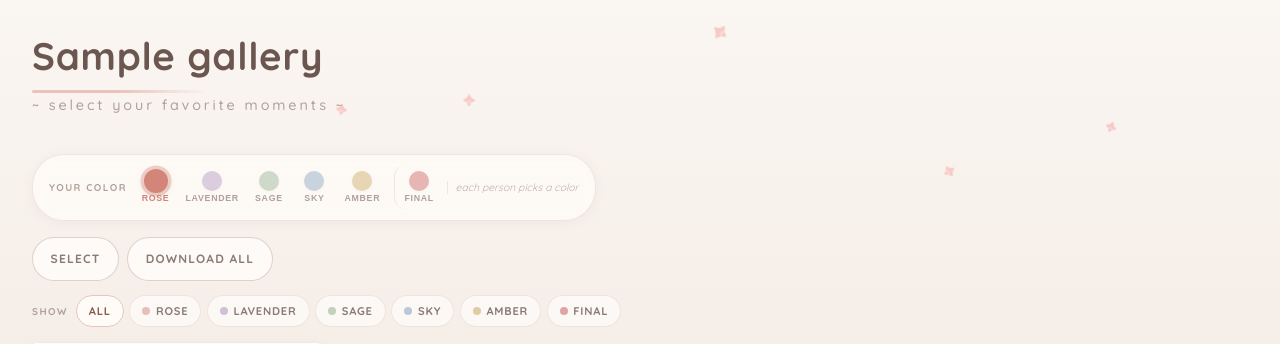
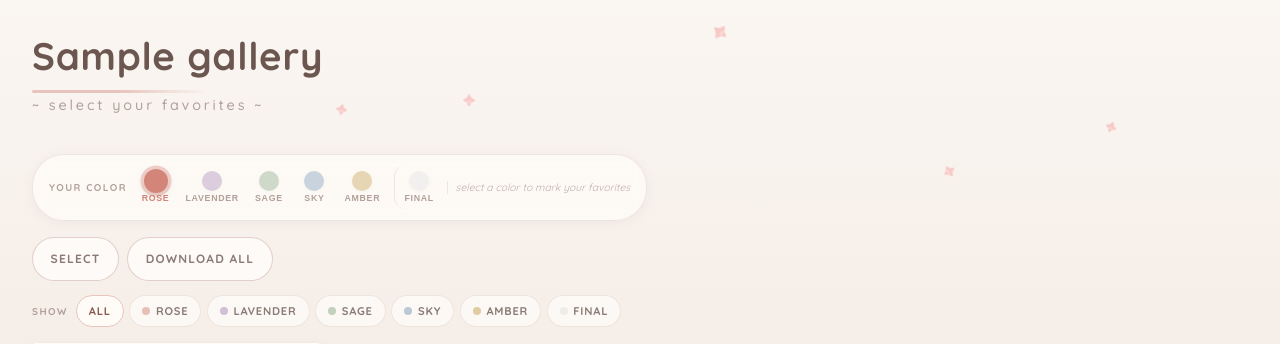
Before and after one commit to rijun/cosplay-photography-toolkit, a Django app: template web/templates/gallery.html in a window 1280 px wide. Shown: the top 344 px of the page. Run offline with Django 5.2, Linux system fonts and the light colour scheme; the template is opened without the code that fills it: most values are stand-ins (such as "Sample title", 1, 10 or a date in 2020); grey boxes marked "Sample" are stand-in pictures; some libraries are stand-ins or nearby versions.

Commit message:
Minor optical improvements

```diff
--- a/web/gallery/object_storage.py
+++ b/web/gallery/object_storage.py
@@ -24,5 +24,5 @@ def photo_url(object_key: str) -> str:
     return get_storage_client().generate_presigned_url(
         'get_object',
         Params={'Bucket': settings.OBJECT_STORAGE_BUCKET_NAME, 'Key': object_key},
-        ExpiresIn=900,
+        ExpiresIn=3600,
     )
--- a/web/templates/gallery.html
+++ b/web/templates/gallery.html
@@ -5,7 +5,7 @@
 {% block content %}
 <div x-data="galleryApp()" class="gallery-container" @keydown.escape.window="onEscape()">
     <h1>{{ gallery.name }}</h1>
-    <p class="gallery-tagline">~ select your favorite moments ~</p>
+    <p class="gallery-tagline">~ select your favorites ~</p>
 
     <!-- Flag Picker -->
     <div class="flag-picker">
@@ -16,7 +16,7 @@
                     class="flag-dot"
                     :class="{ 'active': activeFlag === f.color, 'flag-dot--final': f.color === 0 }"
                     :style="`--dot-color: ${f.hex}; --dot-glow: ${f.glow}`"
-                    :title="f.color === 0 ? 'final pick (photographer)' : `${f.label} — pick your color, each person uses a different one`"
+                    :title="f.color === 0 ? 'final pick' : `${f.label} — pick your color, each person uses a different one`"
                     @click="setActiveFlag(f.color)"
                 >
                     <span class="flag-dot-inner"></span>
@@ -24,7 +24,7 @@
                 </button>
             </template>
         </div>
-        <span class="flag-picker-hint">each person picks a color</span>
+        <span class="flag-picker-hint">select a color to mark your favorites</span>
     </div>
 
     <!-- Toolbar -->
@@ -218,7 +218,7 @@ function galleryApp() {
         { color: 3, label: 'sage',     hex: '#88a888', glow: 'rgba(136,168,136,0.35)' },
         { color: 4, label: 'sky',      hex: '#7a9ab8', glow: 'rgba(122,154,184,0.35)' },
         { color: 5, label: 'amber',    hex: '#c4a050', glow: 'rgba(196,160,80,0.35)' },
-        { color: 0, label: 'final',    hex: '#c45050', glow: 'rgba(196,80,80,0.35)' },
+        { color: 0, label: 'final',    hex: '#e0e0e0', glow: 'rgba(224,224,224,0.35)' },
     ];
 
     // Parse flags from DOM
```
